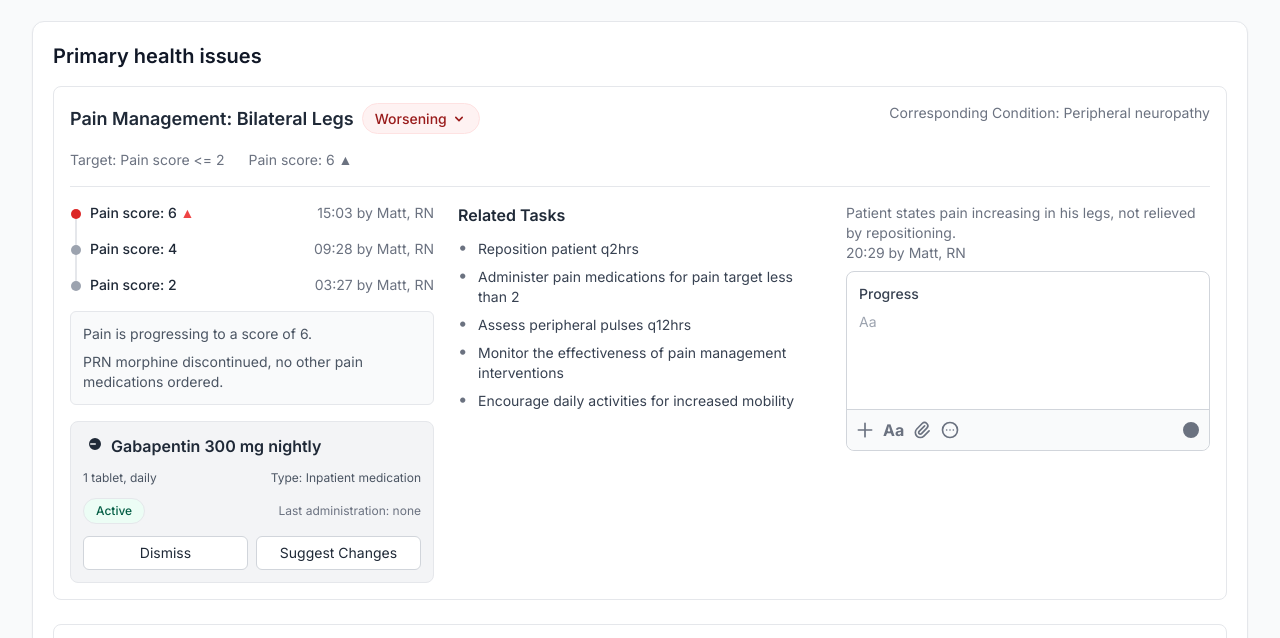
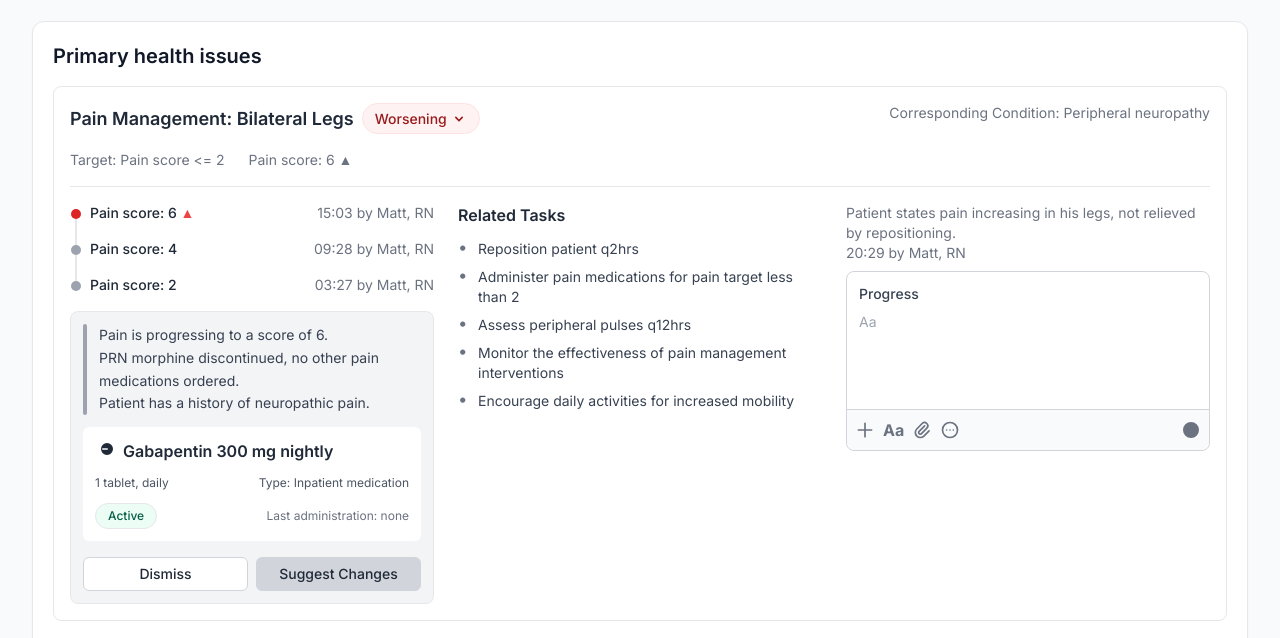
Before and after one commit to yati-malik/careplan, a plain HTML site: page view.html in a window 1280 px wide. Shown: the part 99-737 px from the top of the page. Drawn offline with nearby package versions, Linux system fonts and the light colour scheme.

Commit message:
Update view.html

```diff
--- a/view.html
+++ b/view.html
@@ -158,11 +158,18 @@
                                     </div>
                                 </div>
                             </div>
-                            <div class="text-sm text-gray-600 p-3 bg-gray-50 rounded-md border border-gray-200 space-y-2">
-                               <p>Pain is progressing to a score of 6.</p>
-                               <p>PRN morphine discontinued, no other pain medications ordered.</p>
+
+                            <!-- Suggestion Block -->
+                            <div class="bg-gray-100 rounded-lg p-3 border border-gray-200 space-y-3">
+                                <div class="relative pl-4">
+                                    <div class="absolute left-0 top-0 bottom-0 w-1 bg-gray-400 rounded-full"></div>
+                                    <p class="text-sm text-gray-700 leading-relaxed">
+                                        Pain is progressing to a score of 6.<br>
+                                        PRN morphine discontinued, no other pain medications ordered.<br>
+                                        Patient has a history of neuropathic pain.
+                                    </p>
                                 </div>
-                            <div class="p-3 bg-gray-100 rounded-lg border border-gray-200 space-y-3">
+                                <div class="bg-white rounded-md p-3 space-y-3">
                                     <div class="font-semibold text-gray-800 flex items-center gap-2">
                                          <svg xmlns="http://www.w3.org/2000/svg" class="h-5 w-5" viewBox="0 0 20 20" fill="currentColor"><path fill-rule="evenodd" d="M18 8a6 6 0 11-12 0 6 6 0 0112 0zM7 8a.75.75 0 01.75-.75h4.5a.75.75 0 010 1.5h-4.5A.75.75 0 017 8z" clip-rule="evenodd" /></svg>
                                         Gabapentin 300 mg nightly
@@ -175,9 +182,10 @@
                                          <span class="status-tag status-tag-active text-xs">Active</span>
                                          <span class="text-gray-500">Last administration: none</span>
                                     </div>
-                                <div class="flex gap-2 mt-2">
-                                    <button class="w-full text-sm bg-white border border-gray-300 rounded-md py-1.5 hover:bg-gray-50">Dismiss</button>
-                                    <button class="w-full text-sm bg-white border border-gray-300 rounded-md py-1.5 hover:bg-gray-50">Suggest Changes</button>
+                                </div>
+                                <div class="flex gap-2 pt-1">
+                                    <button class="flex-1 text-sm bg-white border border-gray-300 rounded-md py-1.5 hover:bg-gray-50 font-medium">Dismiss</button>
+                                    <button class="flex-1 text-sm bg-gray-300 border border-gray-300 text-gray-800 font-medium rounded-md py-1.5 hover:bg-gray-400">Suggest Changes</button>
                                 </div>
                             </div>
                         </div>
```
Lines whose indentation alone changed are shown as unchanged.
